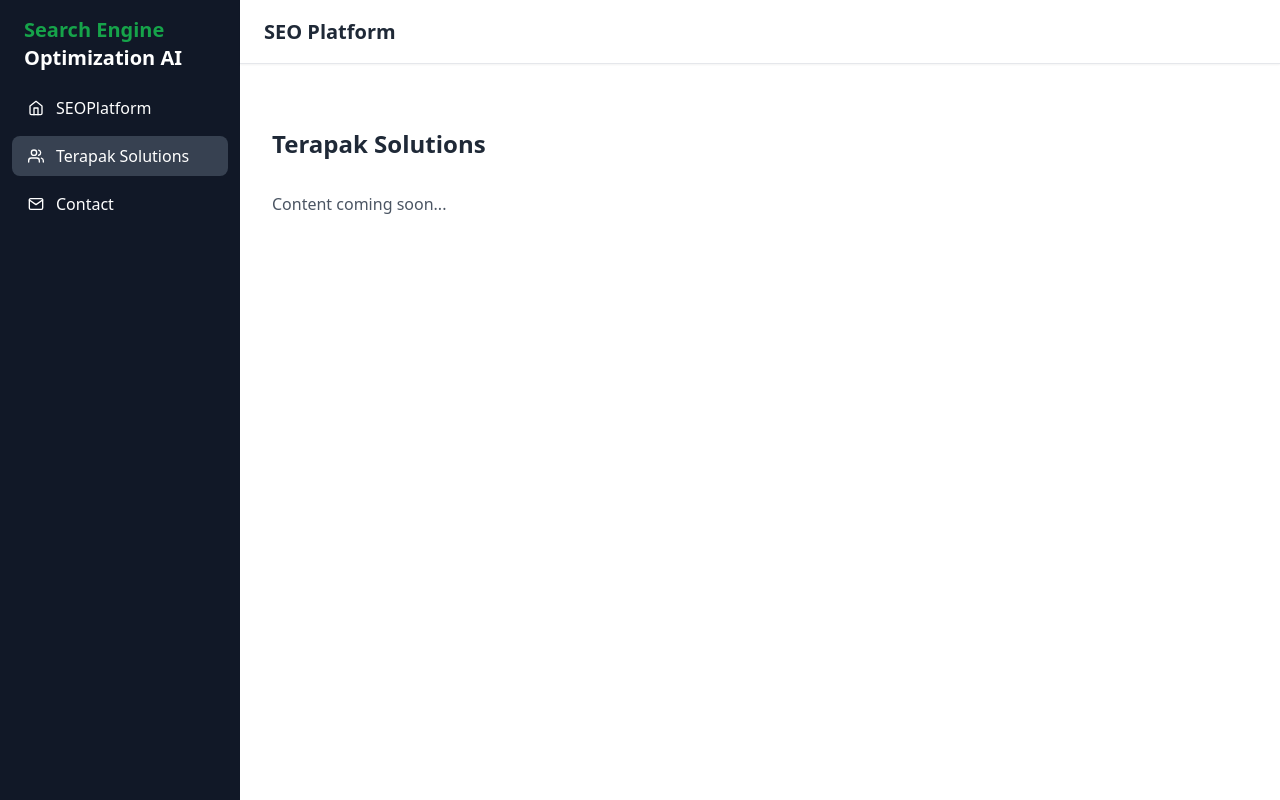
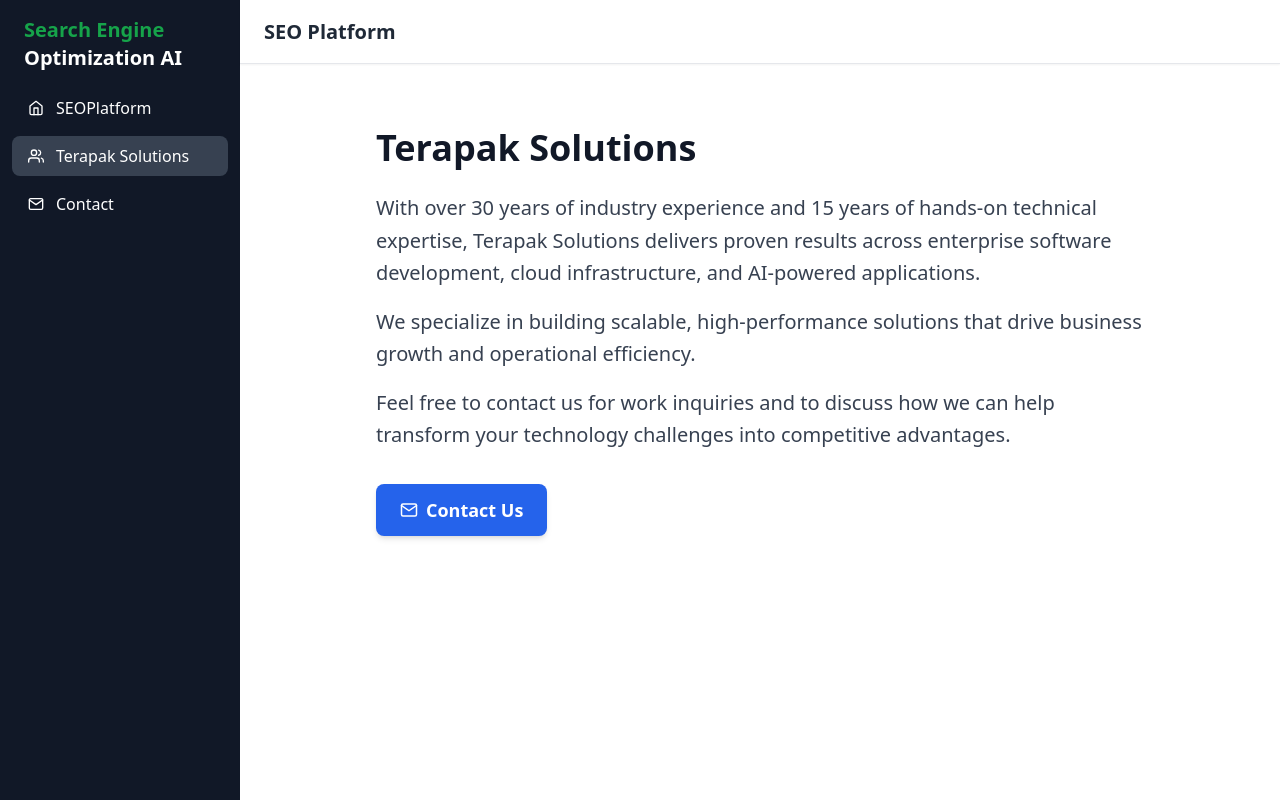
Before and after one commit to sterapak/seoplatform, a React (Vite) app: page /app/terapak-solutions in a window 1280 px wide. Built offline with nearby package versions, Linux system fonts and the light colour scheme.

Commit message:
Update Terapak Solutions page with company information
- Add content about 30 years of experience with 15 years hands-on
- Include confident messaging about expertise and capabilities
- Add contact link for work inquiries
- Professional layout matching site design

```diff
--- a/src/pages/TerapakSolutionsPage.jsx
+++ b/src/pages/TerapakSolutionsPage.jsx
@@ -1,8 +1,39 @@
+import React from 'react'
+import { Link } from 'react-router-dom'
+import { FiMail } from 'react-icons/fi'
+
 export default function TerapakSolutionsPage() {
   return (
-    <div className="max-w-7xl mx-auto space-y-8 py-8">
-      <h2 className="text-2xl font-semibold text-gray-800">Terapak Solutions</h2>
-      <p className="text-gray-600">Content coming soon...</p>
+    <div className="max-w-7xl mx-auto space-y-8 py-8 px-4 sm:px-6 lg:px-8">
+      <div className="max-w-3xl mx-auto">
+        <h2 className="text-4xl font-bold text-gray-900 mb-6">Terapak Solutions</h2>
+
+        <div className="prose prose-lg max-w-none">
+          <p className="text-xl text-gray-700 leading-relaxed mb-4">
+            With over 30 years of industry experience and 15 years of hands-on technical expertise,
+            Terapak Solutions delivers proven results across enterprise software development, cloud
+            infrastructure, and AI-powered applications.
+          </p>
+          <p className="text-xl text-gray-700 leading-relaxed mb-4">
+            We specialize in building scalable, high-performance solutions that drive business growth
+            and operational efficiency.
+          </p>
+          <p className="text-xl text-gray-700 leading-relaxed mb-8">
+            Feel free to contact us for work inquiries and to discuss how we can help transform your
+            technology challenges into competitive advantages.
+          </p>
+        </div>
+
+        <div className="mt-8">
+          <Link
+            to="/app/contact"
+            className="inline-flex items-center bg-blue-600 text-white px-6 py-3 rounded-lg text-lg font-semibold hover:bg-blue-700 transition shadow-md hover:shadow-lg"
+          >
+            <FiMail className="mr-2" />
+            Contact Us
+          </Link>
+        </div>
+      </div>
     </div>
   )
 }
```
